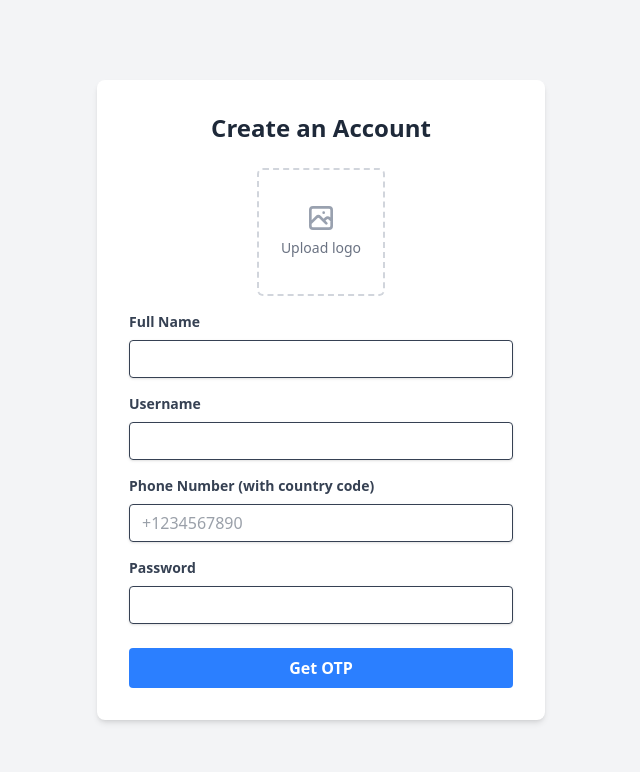
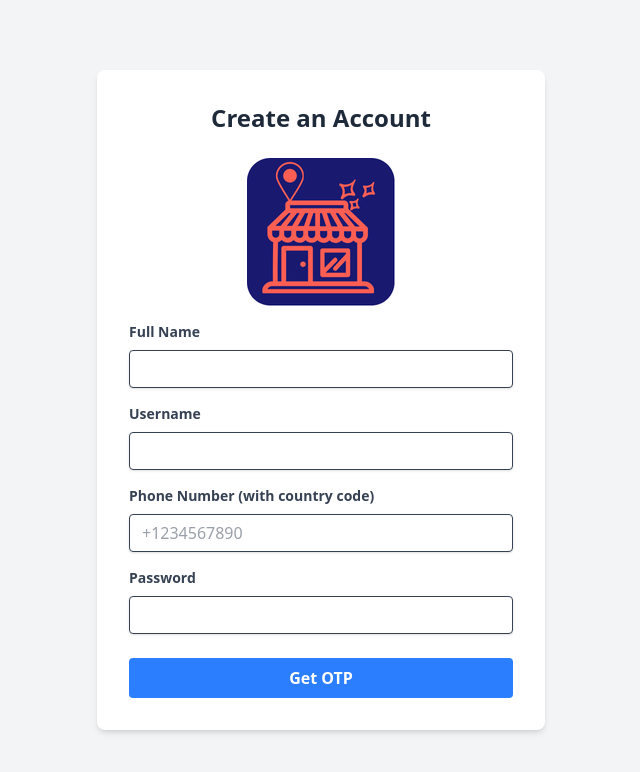
Before and after one commit to harsh190206/nearbux-web-frontend, a React (Vite) app: page / in a window 1280 px wide. Shown: the top 772 px of the page, without its empty margins (319-959 px from the left). Built offline with nearby package versions, Linux system fonts and the light colour scheme.

Commit message:
signup_auth

```diff
--- a/src/pages/gpt.tsx
+++ b/src/pages/gpt.tsx
@@ -249,44 +249,9 @@ const verifyOTP = async (e) => {
 
               </label>
               <div className="flex items-center justify-center w-full">
-                {logoPreview ? (
-                  <div className="relative w-32 h-32 mb-2">
-                    <img
-                      src={"./nearbux.png"}
-                      alt="Company logo preview"
-                      className="w-32 h-32 object-contain border-2 border-gray-300 rounded-md"
-                    />
-                    <button
-                      type="button"
-                      onClick={() => {
-                        setFormData(prev => ({...prev, companyLogo: null}));
-                        setLogoPreview(null);
-                      }}
-                      className="absolute -top-2 -right-2 bg-red-500 text-white rounded-full p-1"
-                    >
-                      <svg className="w-4 h-4" fill="none" stroke="currentColor" viewBox="0 0 24 24" xmlns="http://www.w3.org/2000/svg">
-                        <path strokeLinecap="round" strokeLinejoin="round" strokeWidth="2" d="M6 18L18 6M6 6l12 12"></path>
-                      </svg>
-                    </button>
-                  </div>
-                ) : (
-                  <label className="flex flex-col items-center justify-center w-32 h-32 border-2 border-gray-300 border-dashed rounded-md cursor-pointer hover:bg-gray-50">
-                    <div className="flex flex-col items-center justify-center pt-5 pb-6">
-                      <svg className="w-8 h-8 text-gray-400" fill="none" stroke="currentColor" viewBox="0 0 24 24" xmlns="http://www.w3.org/2000/svg">
-                        <path strokeLinecap="round" strokeLinejoin="round" strokeWidth="2" d="M4 16l4.586-4.586a2 2 0 012.828 0L16 16m-2-2l1.586-1.586a2 2 0 012.828 0L20 14m-6-6h.01M6 20h12a2 2 0 002-2V6a2 2 0 00-2-2H6a2 2 0 00-2 2v12a2 2 0 002 2z"></path>
-                      </svg>
-                      <p className="mt-1 text-sm text-gray-500">Upload logo</p>
-                    </div>
-                    <input
-                      id="company-logo"
-                      name="company-logo"
-                      type="file"
-                      accept="image/*"
-                      className="hidden"
-                      onChange={handleLogoChange}
-                    />
-                  </label>
-                )}
+               <img src="./nearbux.png" alt="" />
+
+
               </div>
             </div>
 
```
